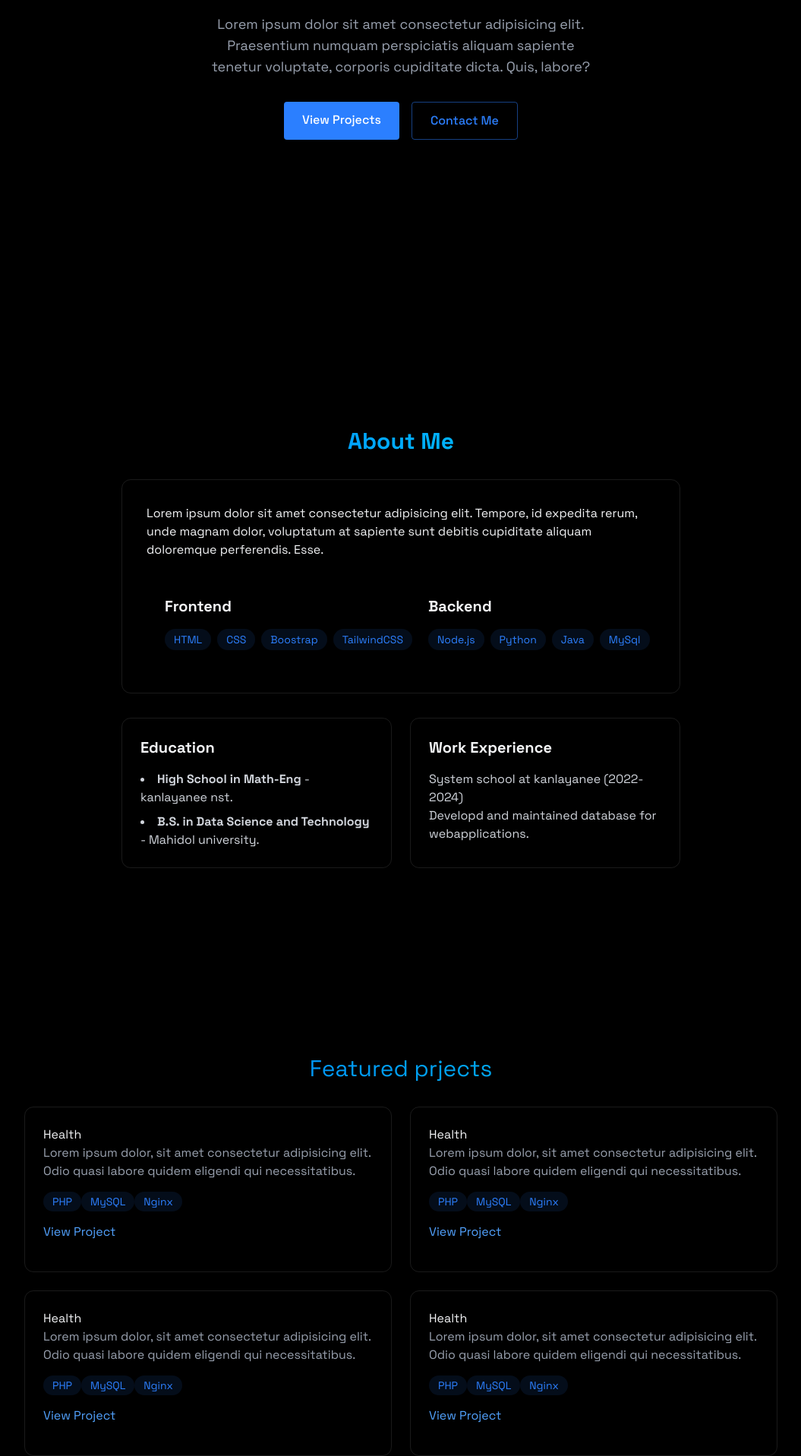
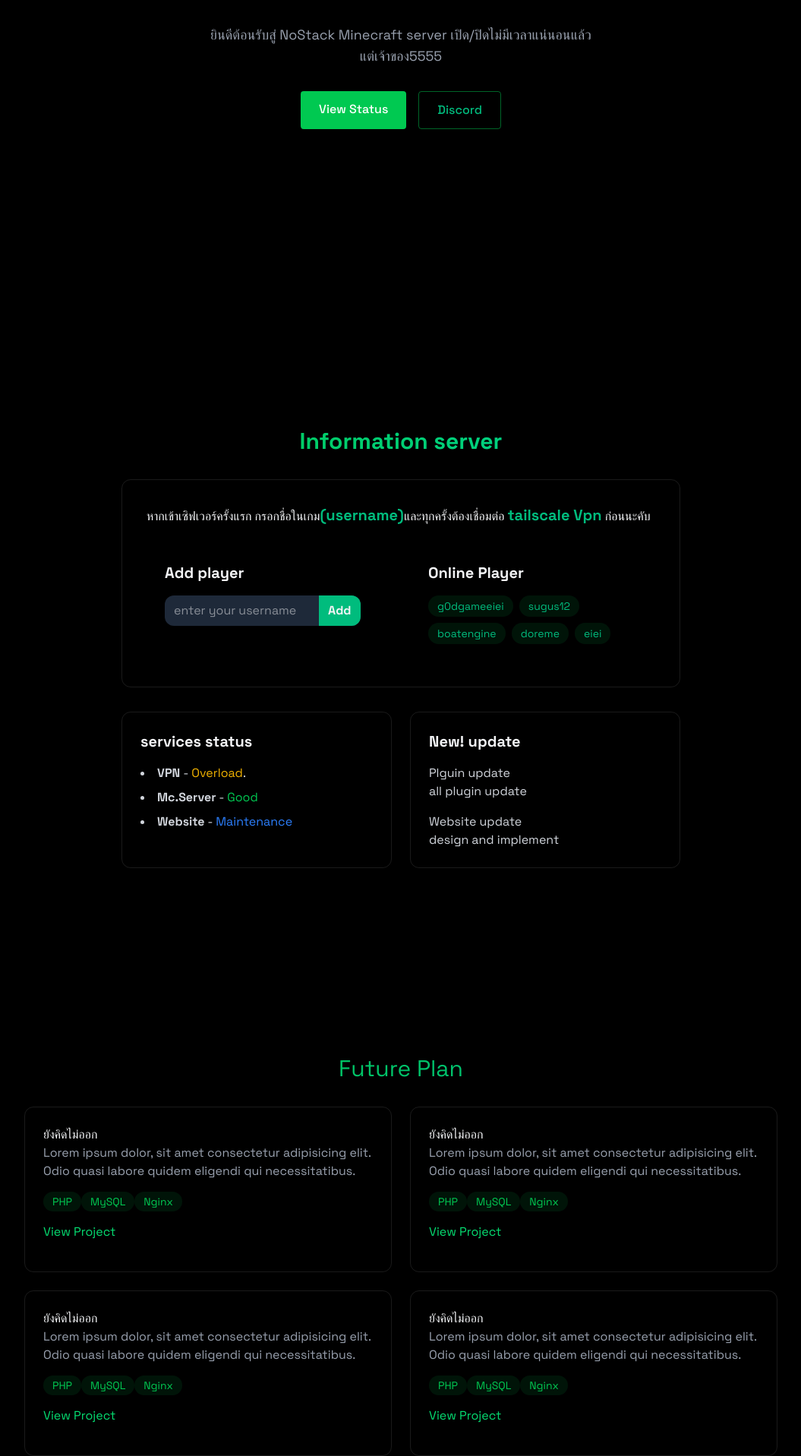
Before and after one commit to boatengine/reweb-mc, a React (Vite) app: page / in a window 1280 px wide. Shown: the part 347-2264 px from the top of the page at 76% size, without its empty margins (112-1167 px from the left). Built offline with nearby package versions, Linux system fonts and the light colour scheme.

Commit message:
edit all page and add content

```diff
--- a/src/App.jsx
+++ b/src/App.jsx
@@ -4,8 +4,8 @@ import { LoadingScreen } from "./components/LoadingScreen";
 import { Navbar } from "./components/Navbar";
 import MobileMenu from "./components/MobileMenu";
 import Home from "./components/sections/Home";
-import About from "./components/sections/About";
 import Projects from "./components/sections/Projects";
+import Information from "./components/sections/Information";
 function App() {
   const [isLoaded, setIsLoaded] = useState(false);
   const [menuOpen, setMenuOpen] = useState(false);
@@ -20,7 +20,7 @@ function App() {
         <Navbar menuOpen={menuOpen} setMenuOpen={setMenuOpen} />
         <MobileMenu menuOpen={menuOpen} setMenuOpen={setMenuOpen} />
         <Home />
-        <About />
+        <Information />
         <Projects />
       </div>
     </>
--- a/src/components/LoadingScreen.jsx
+++ b/src/components/LoadingScreen.jsx
@@ -2,7 +2,7 @@ import { useEffect, useState } from "react";
 
 export const LoadingScreen = ({ onComplete }) => {
   const [text, setText] = useState("");
-  const fullText = "hello wolrd";
+  const fullText = "< No Stack Mc. />";
 
   useEffect(() => {
     let index = 0;
@@ -27,7 +27,7 @@ export const LoadingScreen = ({ onComplete }) => {
       <div className="mb-4 text-4xl font-mono font-bold">
         {text} <span className="animate-blink ml-1"> | </span>
         <div className="w-[200px] h-[2px] bg-gray-800 rounded relative overflow-hidden">
-          <div className="w-[40%] h-full bg-blue-500 shadow-[0_0_15px_#3b82f6] animate-loading-bar">
+          <div className="w-[40%] h-full bg-green-500 shadow-[0_0_15px_#3b82f6] animate-loading-bar">
             {""}
           </div>
         </div>
--- a/src/components/MobileMenu.jsx
+++ b/src/components/MobileMenu.jsx
@@ -31,7 +31,7 @@ function MobileMenu({ menuOpen, setMenuOpen }) {
         Home
       </a>
       <a
-        href="#about"
+        href="#information"
         onClick={() => setMenuOpen(false)}
         className={`text-2xl font-semibold text-white my-4 transform transition-tranform duration-300
                 ${
@@ -40,10 +40,10 @@ function MobileMenu({ menuOpen, setMenuOpen }) {
                     : "opacity-0 translate-y-5"
                 }`}
       >
-        About
+        Information
       </a>
       <a
-        href="#proects"
+        href="#projects"
         onClick={() => setMenuOpen(false)}
         className={`text-2xl font-semibold text-white my-4 transform transition-tranform duration-300
                 ${
@@ -52,10 +52,10 @@ function MobileMenu({ menuOpen, setMenuOpen }) {
                     : "opacity-0 translate-y-5"
                 }`}
       >
-        Projects
+        Plan
       </a>
       <a
-        href="#contact"
+        href="#discord"
         onClick={() => setMenuOpen(false)}
         className={`text-2xl font-semibold text-white my-4 transform transition-tranform duration-300
                 ${
@@ -64,7 +64,7 @@ function MobileMenu({ menuOpen, setMenuOpen }) {
                     : "opacity-0 translate-y-5"
                 }`}
       >
-        Contact
+        Discord
       </a>
     </div>
   );
--- a/src/components/sections/About.jsx
+++ /dev/null
@@ -1,81 +0,0 @@
-import React from "react";
-
-export default function About() {
-  const frontendSkill = ["HTML", "CSS", "Boostrap", "TailwindCSS"];
-  const backendSkill = ["Node.js", "Python", "Java", "MySql"];
-  return (
-    <section
-      id="about"
-      className="min-h-screen flex items-center justify-center py-20"
-    >
-      <div className="max-w-3xl mx-auto px-4">
-        <h2 className="text-3xl font-bold mb-8 bg-gradient-to-r from-blue-500 to-cyan-400 bg-clip-text text-transparent text-center">
-          {" "}
-          About Me{" "}
-        </h2>
-        <div className="rounded-xl p-8 border-white/10 border hover:-translate-y-1 transition-all">
-          <p className="text-gary-300 mb-6">
-            Lorem ipsum dolor sit amet consectetur adipisicing elit. Tempore, id
-            expedita rerum, unde magnam dolor, voluptatum at sapiente sunt
-            debitis cupiditate aliquam doloremque perferendis. Esse.
-          </p>
-          <div className="grid grid-cols-1 md:grid-cols-2 gap-6">
-            <div className="rounded-xl p-6 hover:-translate-y-1 transition-all">
-              <h3 className="text-xl font-bold mb-4">Frontend</h3>
-              <div className="flex flex-warp gap-2">
-                {frontendSkill.map((t, k) => (
-                  <span
-                    key={k}
-                    className="bg-blue-500/10 text-blue-500 py-1 px-3 rounded-full text-sm hover:bg-blue-500/20
-                    hover:shadow-[0_2px_8px_rgba(59,130,246,0.2)] transition
-                    "
-                  >
-                    {t}
-                  </span>
-                ))}
-              </div>
-            </div>
-            <div className="rounded-xl p-6 hover:-translate-y-1 transition-all">
-              <h3 className="text-xl font-bold mb-4">Backend</h3>
-              <div className="flex flex-warp gap-2">
-                {backendSkill.map((t, k) => (
-                  <span
-                    key={k}
-                    className="bg-blue-500/10 text-blue-500 py-1 px-3 rounded-full text-sm hover:bg-blue-500/20
-                    hover:shadow-[0_2px_8px_rgba(59,130,246,0.2)] transition
-                    "
-                  >
-                    {t}
-                  </span>
-                ))}
-              </div>
-            </div>
-          </div>
-        </div>
-        <div className="grid grid-cols-1 md:grid-cols-2 gap-6 mt-8">
-          <div className="p-6 rounded-xl border-white/10 border  hover:-translate-y-1 transition-all">
-            <h3 className="text-xl font-bold mb-4">Education</h3>
-            <ul className="list-disc list-inside text-gray-300 space-y-2">
-              <li>
-                <strong> High School in Math-Eng </strong> - kanlayanee nst.
-              </li>
-              <li>
-                <strong>B.S. in Data Science and Technology</strong> - Mahidol
-                university.
-              </li>
-            </ul>
-          </div>
-          <div className="p-6 rounded-xl border-white/10 border hover:-translate-y-1 transition-all">
-            <h3 className="text-xl font-bold mb-4">Work Experience</h3>
-            <div className="space-y-4 text-gray-300">
-              <div>
-                <h4>System school at kanlayanee (2022-2024)</h4>
-                <p>Developd and maintained database for webapplications.</p>
-              </div>
-            </div>
-          </div>
-        </div>
-      </div>
-    </section>
-  );
-}
--- a/src/components/sections/Home.jsx
+++ b/src/components/sections/Home.jsx
@@ -7,28 +7,27 @@ export default function Home() {
       className="min-h-screen flex items-center justify-center relative "
     >
       <div className="text-center z-10 px-4">
-        <h1 className="text-5xl md:text-7xl font-bold mb-6 bg-gradient-to-r from-blue-500 to-cyan-400 bg-clip-text text-transparent leading-right">
-          Hi, I'm Thanaboat
+        <h1 className="text-5xl md:text-7xl font-bold mb-6 bg-gradient-to-r from-green-500 to-emerald-400 bg-clip-text text-transparent leading-right">
+          NoStack Minecraft server.
         </h1>
         <p className="text-gray-400 text-lg mb-8 max-w-lg mx-auto">
-          Lorem ipsum dolor sit amet consectetur adipisicing elit. Praesentium
-          numquam perspiciatis aliquam sapiente tenetur voluptate, corporis
-          cupiditate dicta. Quis, labore?
+          ยินดีต้อนรับสู่ NoStack Minecraft server
+          เปิด/ปิดไม่มีเวลาแน่นอนแล้วแต่เจ้าของ5555
         </p>
         <div className="flex justify-center space-x-4">
           <a
-            href="#projects"
-            className="bg-blue-500 text-white py-3 px-6 rounded font-medium transition relative overflow-hidden
+            href="#information"
+            className="bg-green-500 text-white py-3 px-6 rounded font-medium transition relative overflow-hidden
             hover:-translate-y-0.5 hover:shadow-[0_0_15px_rgba(59,130,246,0.4)]"
           >
-            View Projects
+            View Status
           </a>
           <a
             href="#contact"
-            className="border border-blue-500/50 text-blue-500 py-3 px-6 rounded font-medium transition-all duration-200
-            hover:-translate-y-0.5 hover:bg-blue-500/10"
+            className="border border-green-500/50 text-emerald-500 py-3 px-6 rounded font-medium transition-all duration-200
+            hover:-translate-y-0.5 hover:bg-green -500/10"
           >
-            Contact Me
+            Discord
           </a>
         </div>
       </div>
--- /dev/null
+++ b/src/components/sections/Information.jsx
@@ -0,0 +1,104 @@
+import React from "react";
+
+export default function About() {
+  const allWhitelist = [
+    "g0dgameeiei",
+    "sugus12",
+    "boatengine",
+    "doreme",
+    "eiei",
+  ];
+  return (
+    <section
+      id="information"
+      className="min-h-screen flex items-center justify-center py-20"
+    >
+      <div className="max-w-3xl mx-auto px-4">
+        <h2 className="text-3xl font-bold mb-8 bg-gradient-to-r from-green-500 to-emerald-400 bg-clip-text text-transparent text-center">
+          {" "}
+          Information server{" "}
+        </h2>
+        <div className="rounded-xl p-8 border-white/10 border hover:-translate-y-1 transition-all">
+          <p className="text-gary-300 mb-6">
+            หากเข้าเซิฟเวอร์ครั้งแรก กรอกชื่อในเกม
+            <span className="text-xl font-bold text-emerald-500">
+              (username)
+            </span>
+            และทุกครั้งต้องเชื่อมต่อ{" "}
+            <span className="text-xl font-bold text-emerald-500">
+              tailscale Vpn
+            </span>{" "}
+            ก่อนนะคับ
+          </p>
+          <div className="grid grid-cols-1 md:grid-cols-2 gap-6">
+            <div className="rounded-xl p-6 hover:-translate-y-1 transition-all">
+              <h3 className="text-xl font-bold mb-4">Add player</h3>
+              <div className="flex flex-warp gap-2">
+                <div className="bg-gray-800  rounded-xl">
+                  <input
+                    type="text"
+                    className="pl-3 focus:outline-none "
+                    placeholder="enter your username"
+                  />
+                  <button
+                    type="submit"
+                    className="bg-emerald-500 rounded-r-xl px-3 p-2 cursor-pointer font-bold"
+                  >
+                    Add
+                  </button>
+                </div>
+              </div>
+            </div>
+            <div className="rounded-xl p-6 hover:-translate-y-1 transition-all">
+              <h3 className="text-xl font-bold mb-4">Online Player</h3>
+              <div className="flex flex-wrap gap-2">
+                {allWhitelist.map((t, k) => (
+                  <span
+                    key={k}
+                    className="bg-green-500/10 text-emerald-500 py-1 px-3 rounded-full text-sm hover:bg-green-500/20
+                    hover:shadow-[0_2px_8px_rgba(59,130,246,0.2)] transition
+                    "
+                  >
+                    {t}
+                  </span>
+                ))}
+              </div>
+            </div>
+          </div>
+        </div>
+        <div className="grid grid-cols-1 md:grid-cols-2 gap-6 mt-8">
+          <div className="p-6 rounded-xl border-white/10 border  hover:-translate-y-1 transition-all">
+            <h3 className="text-xl font-bold mb-4">services status</h3>
+            <ul className="list-disc list-inside text-gray-300 space-y-2">
+              <li>
+                <strong> VPN </strong> -{" "}
+                <span className="text-yellow-500">Overload</span>.
+              </li>
+              <li>
+                <strong>Mc.Server</strong> -{" "}
+                <span className="text-green-500">Good</span>
+              </li>
+              <li>
+                <strong>Website</strong> -{" "}
+                <span className="text-blue-500">Maintenance</span>
+              </li>
+            </ul>
+          </div>
+          <div className="p-6 rounded-xl border-white/10 border hover:-translate-y-1 transition-all">
+            <h3 className="text-xl font-bold mb-4">New! update</h3>
+            <div className="space-y-4 text-gray-300">
+              <div>
+                <h4>Plguin update</h4>
+                <p>all plugin update</p>
+              </div>
+              <div>
+                <h4>Website update</h4>
+                <p>design and implement</p>
+              </div>
+            </div>
+          </div>
+        </div>
+      </div>
+    </section>
+  );
+}
--- a/src/components/sections/Projects.jsx
+++ b/src/components/sections/Projects.jsx
@@ -7,12 +7,12 @@ export default function Projects() {
       className="min-h-screen flex items-center justify-center py-20"
     >
       <div className="max-w-5xl mx-auto px-4">
-        <h2 className="text-3xl fond-bold mb-8 bg-gradient-to-r from-blue-500 to-cyan-500 bg-clip-text text-transparent text-center">
-          Featured prjects
+        <h2 className="text-3xl fond-bold mb-8 bg-gradient-to-r from-green-500 to-emerald-500 bg-clip-text text-transparent text-center">
+          Future Plan
         </h2>
         <div className="grid grid-cols-1 md:grid-cols-2 gap-6">
-          <div className="p-6 rounded-xl border border-white/10 hover:-translate-y-1 hover:border-blue-500/39 hover:shadow-[0_2px_8px_rgba(59,130,246,0.2)] transition">
-            <h3>Health</h3>
+          <div className="p-6 rounded-xl border border-white/10 hover:-translate-y-1 hover:border-green-500/39 hover:shadow-[0_2px_8px_rgba(59,130,246,0.2)] transition">
+            <h3>ยังคิดไม่ออก</h3>
             <p className="text-gray-400 mb-4">
               Lorem ipsum dolor, sit amet consectetur adipisicing elit. Odio
               quasi labore quidem eligendi qui necessitatibus.
@@ -21,7 +21,7 @@ export default function Projects() {
               {["PHP", "MySQL", "Nginx"].map((v, k) => (
                 <span
                   key={k}
-                  className="bg-blue-500/10 text-blue-500 py-1 px-3 rounded-full text-sm hover:bg-blue-500/20
+                  className="bg-green-500/10 text-green-500 py-1 px-3 rounded-full text-sm hover:bg-green-500/20
                     hover:shadow-[0_2px_8px_rgba(59,130,246,0.2)] transition
                     "
                 >
@@ -32,14 +32,14 @@ export default function Projects() {
             <div className="flex justify-between items-center">
               <a
                 href="#"
-                className="text-blue-400 hover:text-blue-300 transition-colors my-4"
+                className="text-green-400 hover:text-green-300 transition-colors my-4"
               >
                 View Project
               </a>
             </div>
           </div>
-          <div className="p-6 rounded-xl border border-white/10 hover:-translate-y-1 hover:border-blue-500/39 hover:shadow-[0_2px_8px_rgba(59,130,246,0.2)] transition">
-            <h3>Health</h3>
+          <div className="p-6 rounded-xl border border-white/10 hover:-translate-y-1 hover:border-green-500/39 hover:shadow-[0_2px_8px_rgba(59,130,246,0.2)] transition">
+            <h3>ยังคิดไม่ออก</h3>
             <p className="text-gray-400 mb-4">
               Lorem ipsum dolor, sit amet consectetur adipisicing elit. Odio
               quasi labore quidem eligendi qui necessitatibus.
@@ -48,7 +48,7 @@ export default function Projects() {
               {["PHP", "MySQL", "Nginx"].map((v, k) => (
                 <span
                   key={k}
-                  className="bg-blue-500/10 text-blue-500 py-1 px-3 rounded-full text-sm hover:bg-blue-500/20
+                  className="bg-green-500/10 text-green-500 py-1 px-3 rounded-full text-sm hover:bg-green-500/20
                     hover:shadow-[0_2px_8px_rgba(59,130,246,0.2)] transition
                     "
                 >
@@ -59,14 +59,14 @@ export default function Projects() {
             <div className="flex justify-between items-center">
               <a
                 href="#"
-                className="text-blue-400 hover:text-blue-300 transition-colors my-4"
+                className="text-green-400 hover:text-green-300 transition-colors my-4"
               >
                 View Project
               </a>
             </div>
           </div>
-          <div className="p-6 rounded-xl border border-white/10 hover:-translate-y-1 hover:border-blue-500/39 hover:shadow-[0_2px_8px_rgba(59,130,246,0.2)] transition">
-            <h3>Health</h3>
+          <div className="p-6 rounded-xl border border-white/10 hover:-translate-y-1 hover:border-green-500/39 hover:shadow-[0_2px_8px_rgba(59,130,246,0.2)] transition">
+            <h3>ยังคิดไม่ออก</h3>
             <p className="text-gray-400 mb-4">
               Lorem ipsum dolor, sit amet consectetur adipisicing elit. Odio
               quasi labore quidem eligendi qui necessitatibus.
@@ -75,7 +75,7 @@ export default function Projects() {
               {["PHP", "MySQL", "Nginx"].map((v, k) => (
                 <span
                   key={k}
-                  className="bg-blue-500/10 text-blue-500 py-1 px-3 rounded-full text-sm hover:bg-blue-500/20
+                  className="bg-green-500/10 text-green-500 py-1 px-3 rounded-full text-sm hover:bg-green-500/20
                     hover:shadow-[0_2px_8px_rgba(59,130,246,0.2)] transition
                     "
                 >
@@ -86,14 +86,14 @@ export default function Projects() {
             <div className="flex justify-between items-center">
               <a
                 href="#"
-                className="text-blue-400 hover:text-blue-300 transition-colors my-4"
+                className="text-green-400 hover:text-green-300 transition-colors my-4"
               >
                 View Project
               </a>
             </div>
           </div>
-          <div className="p-6 rounded-xl border border-white/10 hover:-translate-y-1 hover:border-blue-500/39 hover:shadow-[0_2px_8px_rgba(59,130,246,0.2)] transition">
-            <h3>Health</h3>
+          <div className="p-6 rounded-xl border border-white/10 hover:-translate-y-1 hover:border-green-500/39 hover:shadow-[0_2px_8px_rgba(59,130,246,0.2)] transition">
+            <h3>ยังคิดไม่ออก</h3>
             <p className="text-gray-400 mb-4">
               Lorem ipsum dolor, sit amet consectetur adipisicing elit. Odio
               quasi labore quidem eligendi qui necessitatibus.
@@ -102,7 +102,7 @@ export default function Projects() {
               {["PHP", "MySQL", "Nginx"].map((v, k) => (
                 <span
                   key={k}
-                  className="bg-blue-500/10 text-blue-500 py-1 px-3 rounded-full text-sm hover:bg-blue-500/20
+                  className="bg-green-500/10 text-green-500 py-1 px-3 rounded-full text-sm hover:bg-green-500/20
                     hover:shadow-[0_2px_8px_rgba(59,130,246,0.2)] transition
                     "
                 >
@@ -113,7 +113,7 @@ export default function Projects() {
             <div className="flex justify-between items-center">
               <a
                 href="#"
-                className="text-blue-400 hover:text-blue-300 transition-colors my-4"
+                className="text-green-400 hover:text-green-300 transition-colors my-4"
               >
                 View Project
               </a>
```
Also changed, not shown: src/components/Navbar.jsx (+6 -6 lines).
